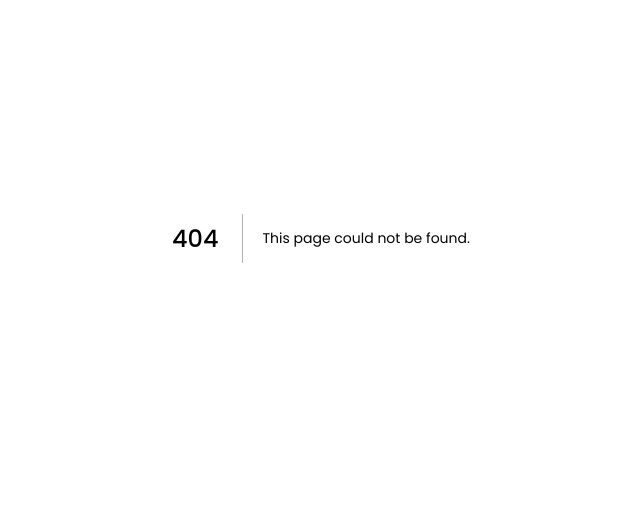
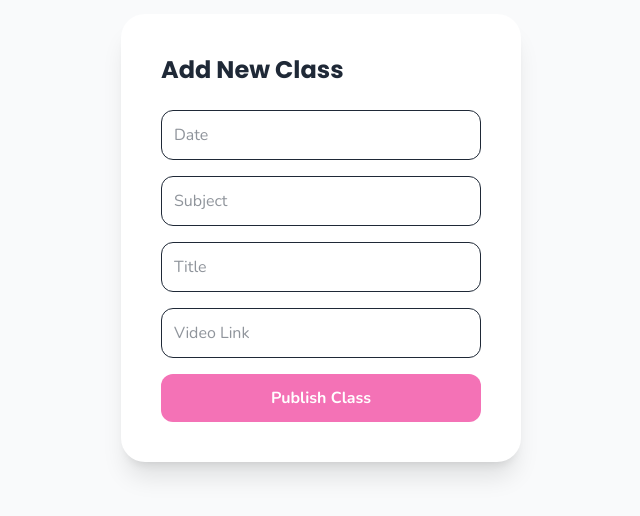
Before and after one commit to saikethanp/shanoc, a Next.js app: page /admin in a window 1280 px wide. Before the commit this address had no page. Shown: the part 162-678 px from the top of the page, without its empty margins (319-959 px from the left). Built offline with nearby package versions, Linux system fonts and the light colour scheme.

Commit message:
Connected admin dashboard to Google Sheet

```diff
--- /dev/null
+++ b/app/admin/page.tsx
@@ -0,0 +1,89 @@
+'use client';
+
+import { useState } from "react";
+
+export default function AdminPage() {
+
+  const [date, setDate] = useState("");
+  const [subject, setSubject] = useState("");
+  const [title, setTitle] = useState("");
+  const [video, setVideo] = useState("");
+
+  const handleSubmit = async (e:any) => {
+    e.preventDefault();
+
+    const response = await fetch(
+      "https://script.google.com/macros/s/AKfycbysXhSAKthBK1324tVMkUVN1heG9YVrJYNfI8BHf9un3uuu3NkOtfM1lQk8PVn2wnCT/exec",
+      {
+        method: "POST",
+        body: JSON.stringify({
+          date,
+          subject,
+          title,
+          video
+        })
+      }
+    );
+
+    alert("Class Added Successfully");
+
+    setDate("");
+    setSubject("");
+    setTitle("");
+    setVideo("");
+  };
+
+  return (
+    <div className="min-h-screen flex items-center justify-center bg-gray-50">
+
+      <div className="bg-white p-10 rounded-3xl shadow-xl w-[400px]">
+
+        <h1 className="text-2xl font-bold mb-6">Add New Class</h1>
+
+        <form onSubmit={handleSubmit} className="space-y-4">
+
+          <input
+            type="text"
+            placeholder="Date"
+            value={date}
+            onChange={(e)=>setDate(e.target.value)}
+            className="w-full p-3 border rounded-xl"
+          />
+
+          <input
+            type="text"
+            placeholder="Subject"
+            value={subject}
+            onChange={(e)=>setSubject(e.target.value)}
+            className="w-full p-3 border rounded-xl"
+          />
+
+          <input
+            type="text"
+            placeholder="Title"
+            value={title}
+            onChange={(e)=>setTitle(e.target.value)}
+            className="w-full p-3 border rounded-xl"
+          />
+
+          <input
+            type="text"
+            placeholder="Video Link"
+            value={video}
+            onChange={(e)=>setVideo(e.target.value)}
+            className="w-full p-3 border rounded-xl"
+          />
+
+          <button
+            className="w-full bg-primary text-white py-3 rounded-xl font-bold"
+          >
+            Publish Class
+          </button>
+
+        </form>
+
+      </div>
+
+    </div>
+  );
+}
```
